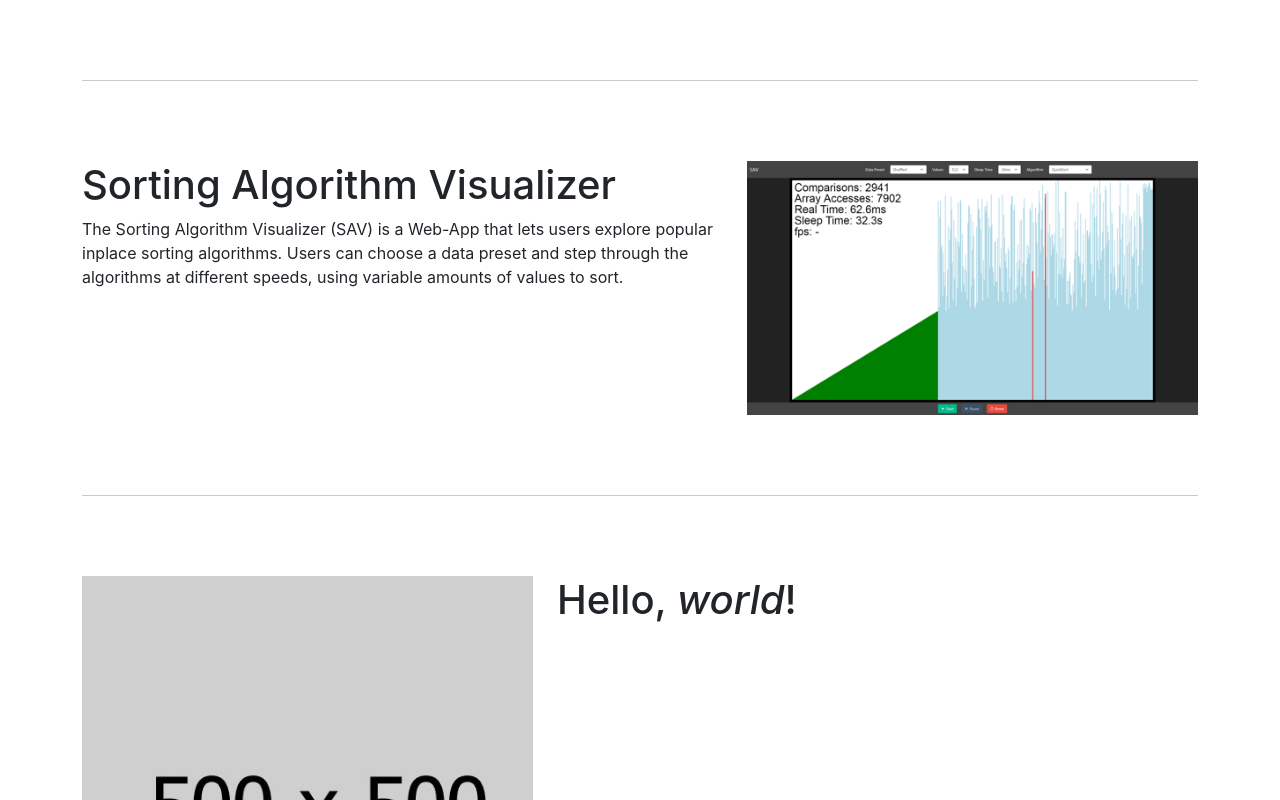
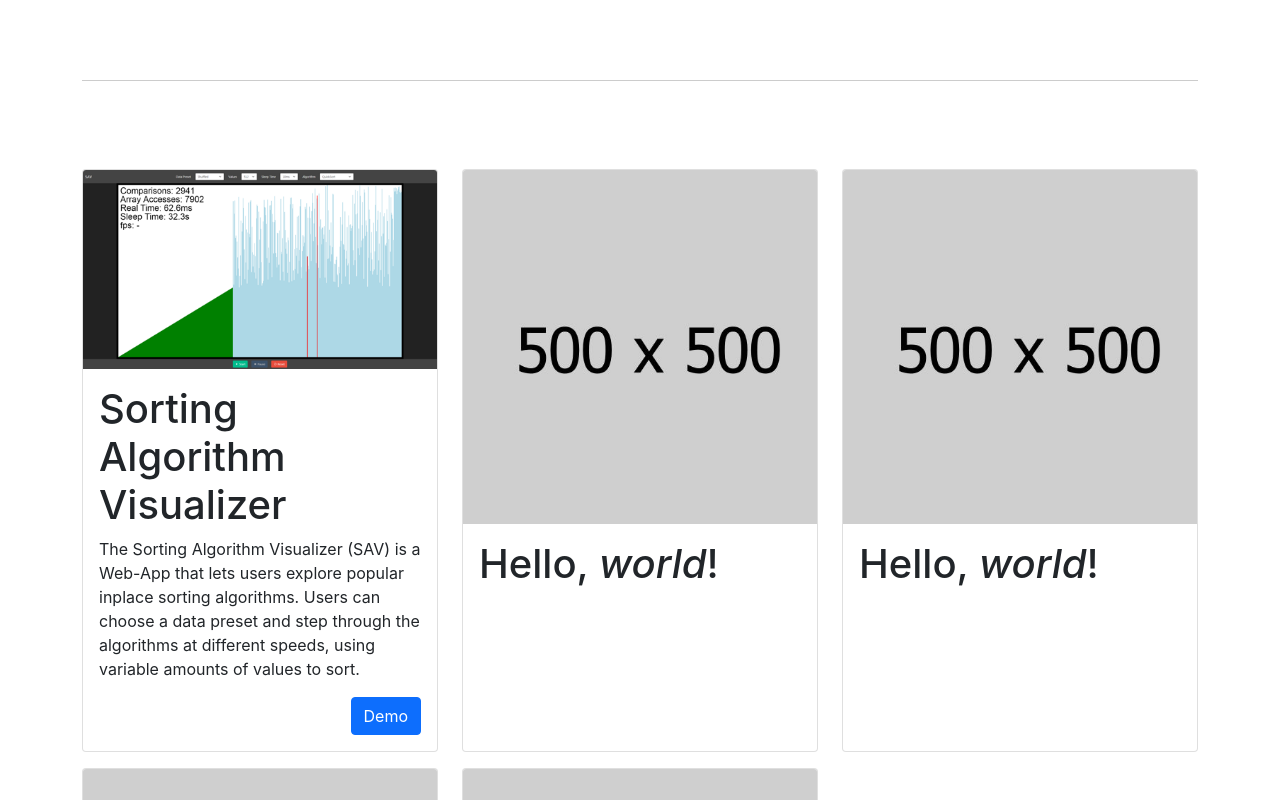
Before and after one commit to nimeji/nimeji.github.io, a React (Create React App) app: page / in a window 1280 px wide. Shown: the top 800 px of the page. Built offline with nearby package versions, Linux system fonts and the light colour scheme.

Commit message:
changed to using cards

```diff
--- a/src/components/App/App.tsx
+++ b/src/components/App/App.tsx
@@ -1,6 +1,6 @@
 import React from 'react';
 import './App.css';
-import { Container } from 'react-bootstrap';
+import { Col, Row, Container } from 'react-bootstrap';
 import Feature from '../Feature/Feature';
 import Divider from '../Divider/Divider';
 import websites from '../../websites';
@@ -9,14 +9,16 @@ function App() {
   return (
     <Container>
       <Divider />
-      {
-        websites.map((website, i) => (
-          <>
-            <Feature summaryPath={website.summary} img={website.img} left={i % 2 === 1}/>
-            <Divider />
-          </>
-        ))
-      }
+      <Row>
+        {
+          websites.map((website, i) => (
+            <Col key={i} lg={4} className="py-2">
+              <Feature summaryPath={website.summary} img={website.img} link={website.link}/>
+            </Col>
+          ))
+        }
+      </Row>
+      <Divider />
     </Container>
   );
 }
--- a/src/components/Feature/Feature.module.scss
+++ b/src/components/Feature/Feature.module.scss
@@ -1,3 +1,20 @@
+.card {
+ height: 100%;
+}
+
+.body {
+  display: flex;
+  flex-flow: column nowrap;
+}
+
+.content {
+  flex-grow: 1;
+}
+
+.bottom {
+  align-self: flex-end;
+}
+
 .img-container {
   display: flex;
   justify-content: center;
--- a/src/components/Feature/Feature.tsx
+++ b/src/components/Feature/Feature.tsx
@@ -1,5 +1,5 @@
 import { useEffect, useState } from "react";
-import { Col, Row } from "react-bootstrap";
+import { Button, Card } from "react-bootstrap";
 import styles from './Feature.module.scss';
 import ReactMarkdown from 'react-markdown';
 
@@ -7,10 +7,10 @@ type FeatureProps = {
   summaryPath?: string;
   detailsPath?: string;
   img?: string;
-  left?: boolean;
+  link?: string;
 }
 
-export default function Feature({summaryPath, detailsPath, img="500x500.jpg", left=false}: FeatureProps) {
+export default function Feature({summaryPath, detailsPath, img="500x500.jpg", link}: FeatureProps) {
   const [summary, setSummary] = useState('');
   const [details, setDetails] = useState('');
 
@@ -22,19 +22,27 @@ export default function Feature({summaryPath, detailsPath, img="500x500.jpg", le
     if(detailsPath) fetch(detailsPath).then(r => r.text()).then(text => setDetails(text));
   }, [detailsPath]);
 
-  const imageColumn = (
-    <Col md="5" className={styles['img-container']}>
-      <img src={img} alt=""  className={styles['img']}/>
-    </Col>
-  );
+  return (
+    <Card className={styles.card}>
+      <img src={img} alt=""  className={`${styles.img} card-img-top`} />
+      <div className={`${styles.body} card-body`}>
+        <div className={styles.content}>
+          <ReactMarkdown>{summary}</ReactMarkdown>
+        </div>
+        <div className={styles.bottom}>
+          {
+            link  !== undefined &&
+            <a
+              href={link}
+              target="_blank"
+              rel="noopener noreferrer"
+              className="btn btn-primary"
+            >Demo</a>
+          }
 
-  return (
-    <Row>
-      {left ? imageColumn : undefined}
-      <Col md="7">
-        <ReactMarkdown>{summary}</ReactMarkdown>
-      </Col>
-      {left ? undefined : imageColumn}
-    </Row>
+          {detailsPath !== undefined && <Button>Details</Button>}
+        </div>
+      </div>
+    </Card>
   );
 }
```
